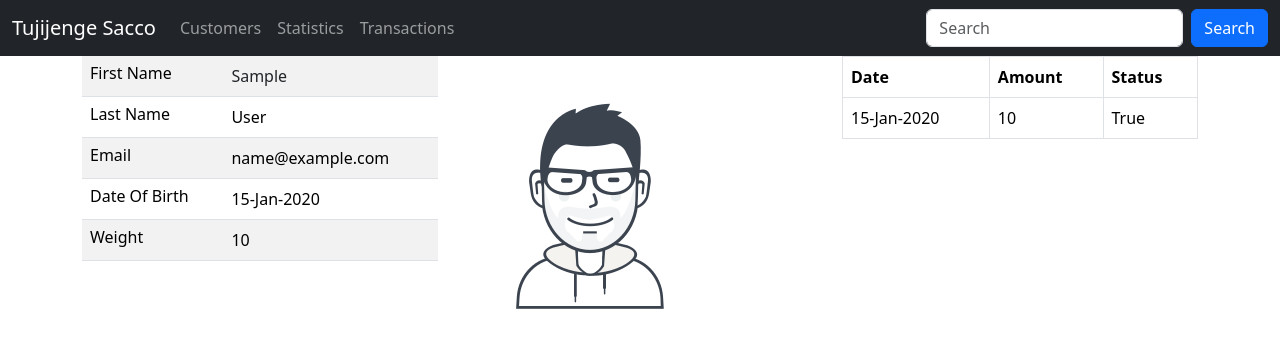
After one commit to rodgerstar/mini_app, a Django app: page /customers/details/1 in a window 1280 px wide. The commit adds this page. Shown: the top 348 px of the page. Run offline with Django 5.2, Linux system fonts and the light colour scheme; tables that the repository leaves empty hold one stand-in row (values such as "Sample post").

Commit message:
details page and pagination

```diff
--- a/database/settings.py
+++ b/database/settings.py
@@ -11,6 +11,8 @@ https://docs.djangoproject.com/en/5.1/ref/settings/
 """
 
 from pathlib import Path
+
+from django.template.context_processors import static
 
 # Build paths inside the project like this: BASE_DIR / 'subdir'.
 BASE_DIR = Path(__file__).resolve().parent.parent
@@ -119,6 +121,10 @@ USE_TZ = True
 
 STATIC_URL = 'static/'
 
+STATIC_ROOT = BASE_DIR / 'static'
+
+STATICFILES_DIRS = [BASE_DIR / 'sacco/static']
+
 # Default primary key field type
 # https://docs.djangoproject.com/en/5.1/ref/settings/#default-auto-field
 
--- a/database/urls.py
+++ b/database/urls.py
@@ -24,5 +24,7 @@ urlpatterns = [
     path('', views.customers, name='customers'),
 
     path('customers/delete/<int:customer_id>', views.delete_customer, name='delete_customer'),
+
+    path('customers/details/<int:customer_id>', views.customer_detail, name='customer_details'),
     path('admin/', admin.site.urls),
 ]
--- a/sacco/views.py
+++ b/sacco/views.py
@@ -1,3 +1,4 @@
+from django.core.paginator import Paginator, PageNotAnInteger
 from django.http import HttpResponse
 from django.shortcuts import render, redirect
 
@@ -29,9 +30,15 @@ from sacco.models import Customer, Deposit
     #
     # return HttpResponse(f"OK, Done, we have {customer_count} customers and {deposit_count} deposits")
 def customers(request):
-    customers_data = Customer.objects.all()
+    customers_data = Customer.objects.all().order_by('id').values()
+    paginator = Paginator(customers_data, 15)
+    page_number = request.GET.get('page', 1)
+    try:
+        paginated_data = paginator.page(page_number)
+    except PageNotAnInteger:
+        paginated_data = paginator.page(1)
 
-    return render(request, 'customers.html', {'Customers':customers_data})
+    return render(request, 'customers.html', {'data':paginated_data})
 
 
 def delete_customer(request, customer_id):
@@ -40,3 +47,8 @@ def delete_customer(request, customer_id):
     return redirect('customers')
 
   # Check if all IDs are populated
+
+def customer_detail(request, customer_id):
+    customer = Customer.objects.get(id=customer_id)
+    deposits = Deposit.objects.filter(customer_id=customer_id)
+    return render(request, "details.html", {"deposits": deposits, "customer": customer})
--- /dev/null
+++ b/templates/details.html
@@ -0,0 +1,60 @@
+{% extends 'master.html' %}
+{% load static %}
+
+{% block title %}
+    <title>Customers Details</title>
+{% endblock %}
+
+
+{% block content %}
+    <div class="container">
+        <div class="row">
+            <div class="col-sm-4">
+                <table class="table table-striped">
+                    <tr>
+                        <td class="h6">First Name</td>
+                        <td class="text-dark">{{ customer.first_name }}</td>
+                    </tr>
+                    <tr>
+                        <td class="h6">Last Name</td>
+                        <td>{{ customer.last_name }}</td>
+                    </tr>
+                    <tr>
+                        <td class="h6">Email</td>
+                        <td>{{ customer.email }}</td>
+                    </tr>
+                    <tr>
+                        <td class="h6">Date Of Birth</td>
+                        <td>{{ customer.dob | date:"d-M-Y" }}</td>
+                    </tr>
+                    <tr>
+                        <td class="h6">Weight</td>
+                        <td>{{ customer.weight }}</td>
+                    </tr>
+                </table>
+            </div>
+
+            <div class="col-sm-4">
+                <img src="{% static 'profile.png' %}" alt="">
+            </div>
+            <div class="col-sm-4">
+                <table class="table table-bordered">
+                    <tr>
+                        <th>Date</th>
+                        <th>Amount</th>
+                        <th>Status</th>
+                    </tr>
+                    {% for depo in deposits %}
+                        <tr>
+                            <td>{{ depo.created_at | date:"d-M-Y" }}</td>
+                            <td>{{ depo.amount }}</td>
+                            <td>{{ depo.status }}</td>
+                        </tr>
+                    {% endfor %}
+
+
+                </table>
+            </div>
+        </div>
+    </div>
+{% endblock %}
--- a/templates/master.html
+++ b/templates/master.html
@@ -23,7 +23,7 @@
     <div class="collapse navbar-collapse" id="mynavbar">
       <ul class="navbar-nav me-auto">
         <li class="nav-item">
-          <a class="nav-link" href="">Customers</a>
+          <a class="nav-link" href="{% url 'customers' %}">Customers</a>
         </li>
         <li class="nav-item">
           <a class="nav-link" href="#">Statistics</a>
```
Also changed, not shown: templates/customers.html (+28 -10 lines), sacco/static/profile.png (added).
